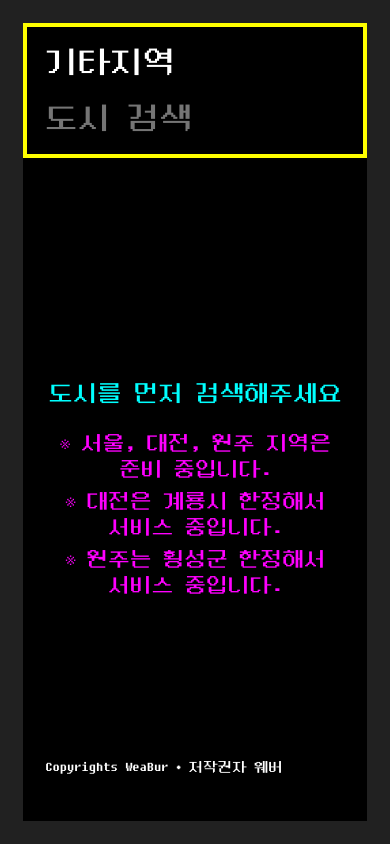
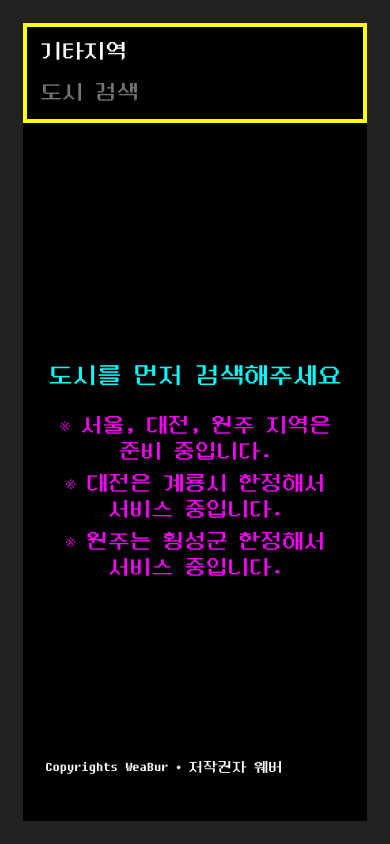
Before and after one commit to naninyang/weabur, a Next.js app: page /misc in a window 390 px wide. Built offline with nearby package versions, Linux system fonts and the light colour scheme; a web font is replaced by a local one.

Commit message:
Responsive fixed

```diff
--- a/pages/misc.tsx
+++ b/pages/misc.tsx
@@ -205,6 +205,7 @@ export default function Home() {
       <div className={styles.container}>
         <div className={styles.search}>
           <div className={styles['form-group']}>
+            <div className={styles['area-option']}>
               <Select
                 className={styles.select}
                 value={selectedLocation}
@@ -233,6 +234,7 @@ export default function Home() {
                   </button>
                 </fieldset>
               </form>
+            </div>
             {cityList.length > 0 && (
               <>
                 <hr />
--- a/pages/seoul.tsx
+++ b/pages/seoul.tsx
@@ -158,6 +158,7 @@ export default function Seoul() {
       <div className={styles.container}>
         <div className={styles.search}>
           <div className={styles['form-group']}>
+            <div className={styles['area-option']}>
               <Select
                 className={styles.select}
                 value={selectedLocation}
@@ -186,6 +187,7 @@ export default function Seoul() {
                   </button>
                 </fieldset>
               </form>
+            </div>
             {stationInfo.length > 0 && (
               <>
                 <hr />
--- a/styles/home.module.sass
+++ b/styles/home.module.sass
@@ -39,8 +39,8 @@
 
       .form-group
         display: flex
-        gap: vw(25, 430)
-        padding: vw(20, 430)
+        gap: vw(7, 430)
+        padding: 0
 
         +mq(minMedium)
           gap: vw(25, 1920)
@@ -49,19 +49,32 @@
         +mq(maxSmall)
           flex-direction: column
 
-        > select
+        .area-option
+          display: flex
+          gap: vw(20, 430)
+          padding: vw(15, 430)
+          +col
+
+          +mq(minMedium)
+            gap: vw(25, 1920)
+            padding: vw(20, 1920)
+
+          +mq(maxSmall)
+            flex-direction: column
+
+        select
           background-color: transparent
           width: 100%
-          height: vw(36, 430)
+          height: vw(24, 430)
           border: 0
           color: $hex-white
-          font-size: vw(36, 430)
+          font-size: vw(24, 430)
           line-height: 1
 
           +mq(minMedium)
-            width: vw(400, 1920)
-            height: vw(64, 1920)
-            font-size: vw(64, 1920)
+            width: vw(320, 1920)
+            height: vw(48, 1920)
+            font-size: vw(48, 1920)
 
         hr
           margin: 0
@@ -75,13 +88,19 @@
             border-left: vw(2, 1920) solid $hex-aqua
             border-right: vw(3, 1920) solid $hex-aqua
 
+        > form
+          padding: vw(15, 430)
+
+          +mq(minMedium)
+            padding: vw(20, 1920)
+
         form
           +col
 
           fieldset
             display: flex
             width: 100%
-            gap: vw(25, 430)
+            gap: vw(15, 430)
 
             +mq(minMedium)
               gap: vw(25, 1920)
@@ -92,15 +111,15 @@
 
             input, select
               width: 100%
-              height: vw(36, 430)
+              height: vw(24, 430)
               border: 0
               color: $hex-white
-              font-size: vw(36, 430)
+              font-size: vw(24, 430)
               line-height: 1
 
               +mq(minMedium)
-                height: vw(64, 1920)
-                font-size: vw(64, 1920)
+                height: vw(48, 1920)
+                font-size: vw(48, 1920)
 
             button
               span
@@ -108,12 +127,12 @@
 
               i
                 display: inline-block
-                width: vw(36, 430)
-                height: vw(36, 430)
+                width: vw(24, 430)
+                height: vw(24, 430)
 
                 +mq(minMedium)
-                  width: vw(64, 1920)
-                  height: vw(64, 1920)
+                  width: vw(48, 1920)
+                  height: vw(48, 1920)
 
             div
               +col
```
Lines whose indentation alone changed are shown as unchanged.
